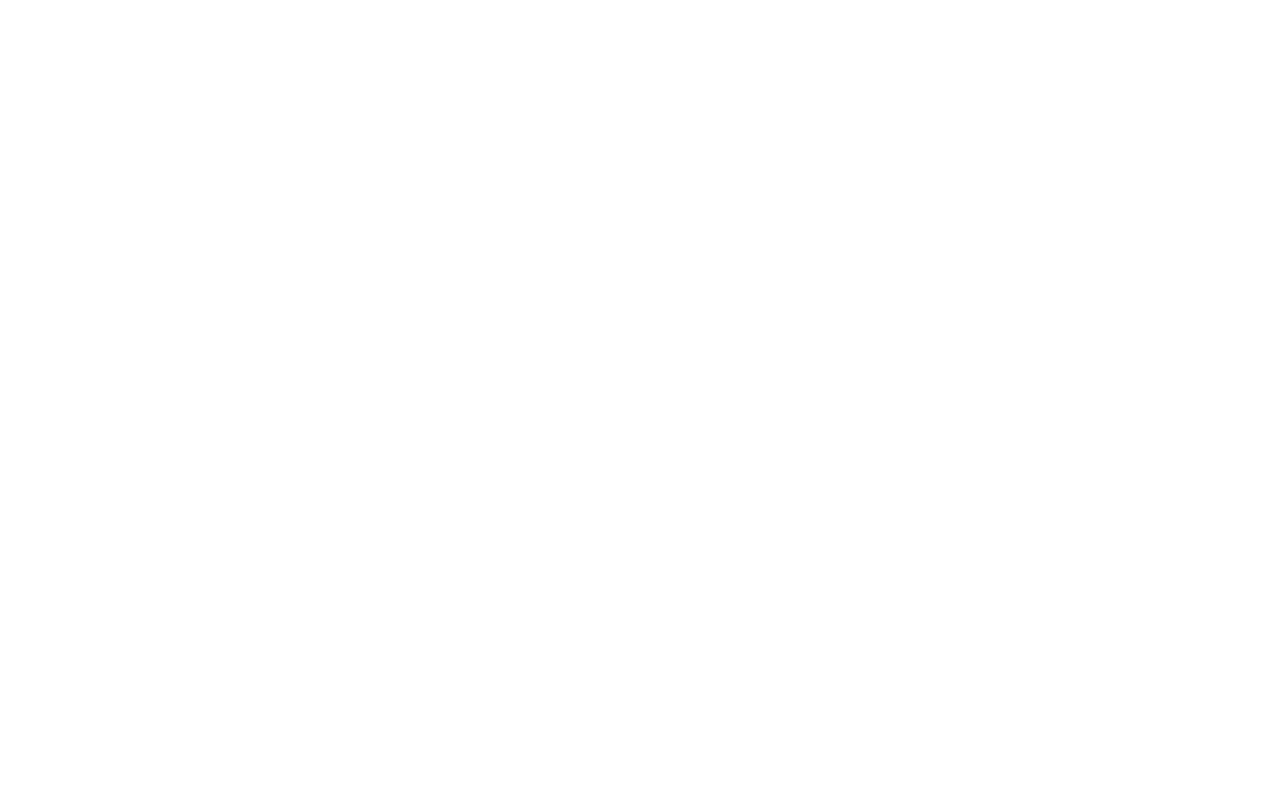
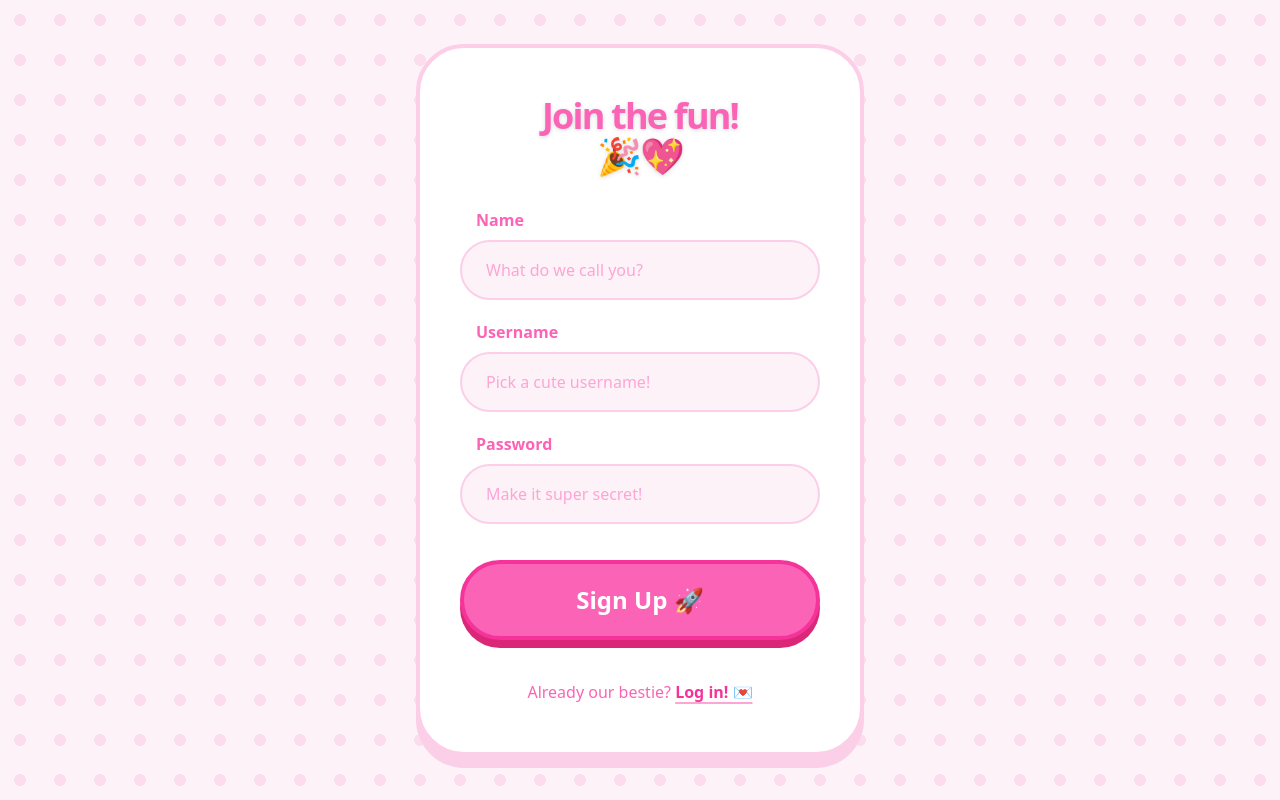
Before and after one commit to Rinriku69/nene-project, an Angular app in the folder frontend/: page /auth/register in a window 1280 px wide. Before the commit this address led to /. Built offline with nearby package versions, Linux system fonts and the light colour scheme.

Commit message:
feat: login/register form page

```diff
--- /dev/null
+++ b/frontend/src/app/nene-project/pages/auth/login/login.html
@@ -0,0 +1,58 @@
+<section
+  class="relative w-full min-h-svh flex justify-center items-center py-10 overflow-hidden bg-pink-50"
+>
+  <div
+    class="absolute inset-0 z-0 opacity-60 bg-[radial-gradient(#fbcfe8_6px,transparent_3px)] bg-size-[40px_40px]"
+  ></div>
+
+  <div
+    class="relative z-10 w-full max-w-md rounded-[3rem] px-10 py-12 flex flex-col gap-8 bg-white border-4 border-pink-200 shadow-[0_12px_0_#fbcfe8]"
+  >
+    <div class="text-center">
+      <h2 class="text-4xl font-black text-pink-400 drop-shadow-sm tracking-tighter">
+        Welcome Back! <br />
+        🌸💕
+      </h2>
+    </div>
+
+    <form class="flex flex-col gap-5 w-full">
+      <div class="flex flex-col gap-2">
+        <label class="text-pink-400 font-bold ml-4">Username</label>
+        <input
+          type="text"
+          placeholder="Enter your cute name..."
+          class="w-full px-6 py-4 rounded-full bg-pink-50 border-2 border-pink-200 text-pink-500 font-medium placeholder-pink-300 focus:outline-none focus:border-pink-400 focus:ring-4 focus:ring-pink-100 transition-all"
+        />
+      </div>
+
+      <div class="flex flex-col gap-2">
+        <label class="text-pink-400 font-bold ml-4">Password</label>
+        <input
+          type="password"
+          placeholder="Shhh..."
+          class="w-full px-6 py-4 rounded-full bg-pink-50 border-2 border-pink-200 text-pink-500 font-medium placeholder-pink-300 focus:outline-none focus:border-pink-400 focus:ring-4 focus:ring-pink-100 transition-all"
+        />
+      </div>
+
+      <button type="button" class="main-btn group mt-4 w-full flex justify-center items-center">
+        <span
+          class="text-2xl font-black text-white group-hover:scale-110 transition-transform duration-300"
+        >
+          Login ✨
+        </span>
+      </button>
+    </form>
+
+    <div class="text-center mt-2">
+      <p class="text-pink-400 font-medium">
+        New here?
+        <a
+          routerLink="/auth/register"
+          class="text-pink-500 font-bold hover:text-pink-400 underline decoration-2 decoration-pink-300 underline-offset-4 cursor-pointer"
+        >
+          Sign up! 🎀
+        </a>
+      </p>
+    </div>
+  </div>
+</section>
--- /dev/null
+++ b/frontend/src/app/nene-project/pages/auth/register/register.html
@@ -0,0 +1,67 @@
+<section
+  class="relative w-full min-h-svh flex justify-center items-center py-10 overflow-hidden bg-pink-50"
+>
+  <div
+    class="absolute inset-0 z-0 opacity-60 bg-[radial-gradient(#fbcfe8_6px,transparent_3px)] bg-size-[40px_40px]"
+  ></div>
+
+  <div
+    class="relative z-10 w-full max-w-md rounded-[3rem] px-10 py-12 flex flex-col gap-8 bg-white border-4 border-pink-200 shadow-[0_12px_0_#fbcfe8]"
+  >
+    <div class="text-center">
+      <h2 class="text-4xl font-black text-pink-400 drop-shadow-sm tracking-tighter">
+        Join the fun! <br />
+        🎉💖
+      </h2>
+    </div>
+
+    <form class="flex flex-col gap-5 w-full">
+      <div class="flex flex-col gap-2">
+        <label class="text-pink-400 font-bold ml-4">Name</label>
+        <input
+          type="text"
+          placeholder="What do we call you?"
+          class="w-full px-6 py-4 rounded-full bg-pink-50 border-2 border-pink-200 text-pink-500 font-medium placeholder-pink-300 focus:outline-none focus:border-pink-400 focus:ring-4 focus:ring-pink-100 transition-all"
+        />
+      </div>
+
+      <div class="flex flex-col gap-2">
+        <label class="text-pink-400 font-bold ml-4">Username</label>
+        <input
+          type="text"
+          placeholder="Pick a cute username!"
+          class="w-full px-6 py-4 rounded-full bg-pink-50 border-2 border-pink-200 text-pink-500 font-medium placeholder-pink-300 focus:outline-none focus:border-pink-400 focus:ring-4 focus:ring-pink-100 transition-all"
+        />
+      </div>
+
+      <div class="flex flex-col gap-2">
+        <label class="text-pink-400 font-bold ml-4">Password</label>
+        <input
+          type="password"
+          placeholder="Make it super secret!"
+          class="w-full px-6 py-4 rounded-full bg-pink-50 border-2 border-pink-200 text-pink-500 font-medium placeholder-pink-300 focus:outline-none focus:border-pink-400 focus:ring-4 focus:ring-pink-100 transition-all"
+        />
+      </div>
+
+      <button type="button" class="main-btn group mt-4 w-full flex justify-center items-center">
+        <span
+          class="text-2xl font-black text-white group-hover:scale-110 transition-transform duration-300"
+        >
+          Sign Up 🚀
+        </span>
+      </button>
+    </form>
+
+    <div class="text-center mt-2">
+      <p class="text-pink-400 font-medium">
+        Already our bestie?
+        <a
+          routerLink="/auth/login"
+          class="text-pink-500 font-bold hover:text-pink-400 underline decoration-2 decoration-pink-300 underline-offset-4 cursor-pointer"
+        >
+          Log in! 💌
+        </a>
+      </p>
+    </div>
+  </div>
+</section>
--- a/frontend/src/app/nene-project/pages/dashboard/dashboard.html
+++ /dev/null
@@ -1 +0,0 @@
-<p>dashboard works!</p>
--- a/frontend/src/app/nene-project/pages/home/home.html
+++ b/frontend/src/app/nene-project/pages/home/home.html
@@ -19,7 +19,7 @@
     </div>
 
     <div>
-      <button class="main-btn group mt-6 flex justify-end gap-2" onmouseover="">
+      <button class="main-btn group mt-6 flex justify-end gap-2" routerLink="/auth/login">
         <app-icons
           [name]="'pointer'"
           [classAttribute]="'size-15 fill-white group-hover:scale-110 transition-transform mr-3'"
```
Also changed, not shown: frontend/src/app/app.routes.ts (+7 -2 lines), frontend/src/app/nene-project/pages/auth/login/login.ts (added, +10 -0 lines), frontend/src/app/nene-project/pages/auth/register/register.ts (added, +10 -0 lines), frontend/src/app/nene-project/pages/dashboard/dashboard.ts (deleted, +0 -9 lines), frontend/src/app/nene-project/pages/auth/login/login.css (added), frontend/src/app/nene-project/pages/auth/register/register.css (added), 2 other files (tests, documents, lock files or other folders).
